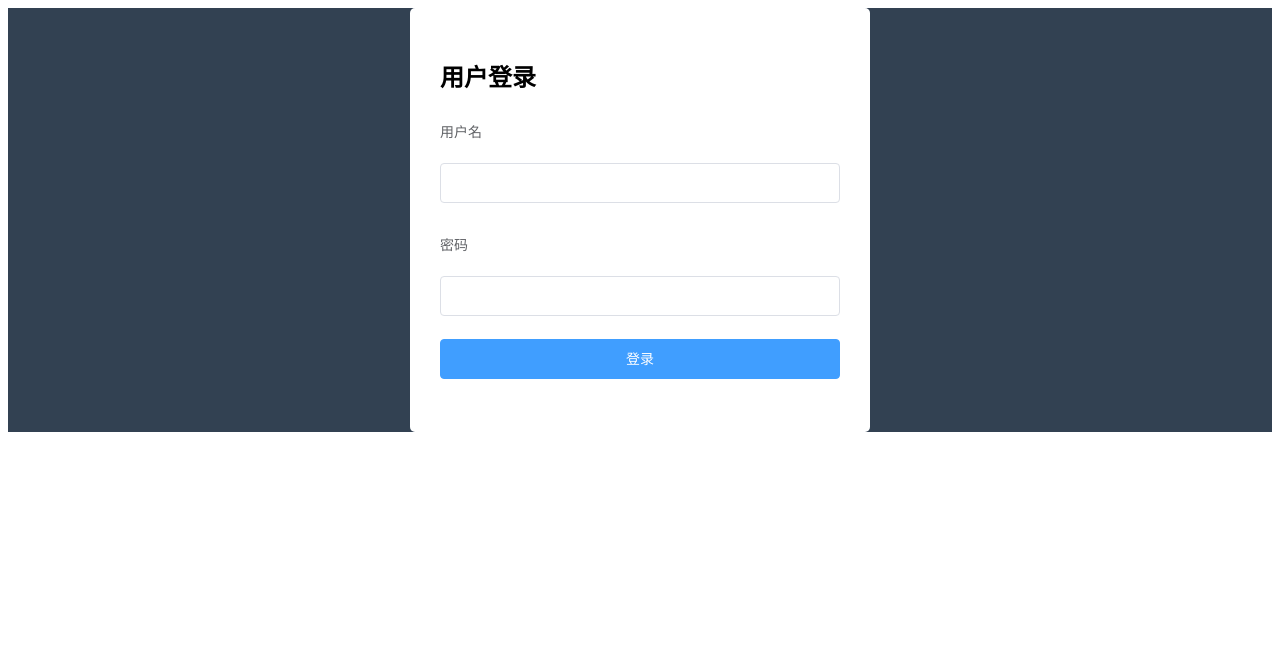
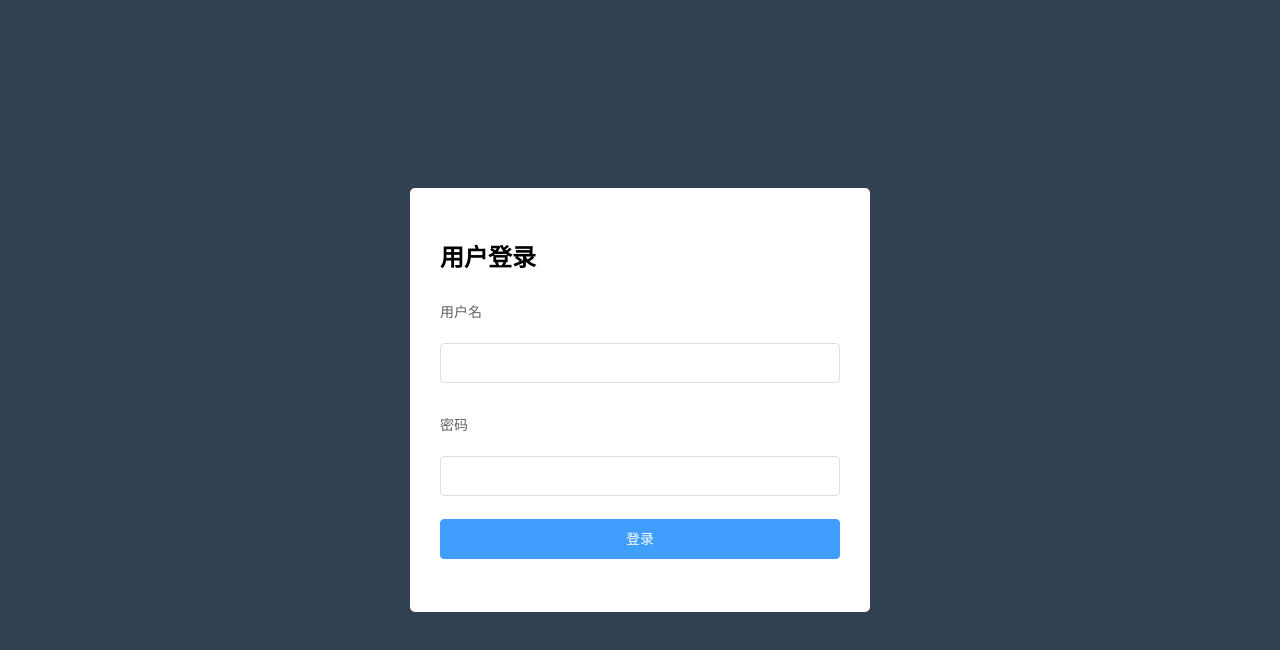
Before and after one commit to reallyalien/store, a Vue app: page /#/login in a window 1280 px wide. Shown: the top 650 px of the page. Built offline with nearby package versions, Linux system fonts and the light colour scheme; the HTML template or start-up script is replaced by a standard one.

Commit message:
登录组件

```diff
--- a/package.json
+++ b/package.json
@@ -12,6 +12,7 @@
     "build": "node build/build.js"
   },
   "dependencies": {
+    "axios": "^0.19.2",
     "element-ui": "^2.13.2",
     "vue": "^2.5.2",
     "vue-router": "^3.0.1"
--- a/src/App.vue
+++ b/src/App.vue
@@ -12,5 +12,7 @@ export default {
 </script>
 
 <style>
-
+  #app{
+    height: 100%;
+  }
 </style>
--- /dev/null
+++ b/src/assets/css/index.css
@@ -0,0 +1,5 @@
+html,body{
+  margin: 0;
+  padding: 0;
+  height: 100%;
+}
--- a/src/main.js
+++ b/src/main.js
@@ -5,6 +5,11 @@ import App from './App';
 import router from './router';//包的概念，默认有一个index.js或者package.json
 import ElementUI from 'element-ui';
 import 'element-ui/lib/theme-chalk/index.css';
+import './assets/css/index.css';
+import axios from 'axios';
+
+Vue.prototype.$http=axios;
+axios.defaults.baseURL='http://localhost:8888/api/private/v1/';
 Vue.config.productionTip = false;//不输出控制台相关信息
 //注册插件
 Vue.use(ElementUI);
--- a/src/views/login.vue
+++ b/src/views/login.vue
@@ -1,17 +1,17 @@
 <template>
   <div class="login-wrap">
     <el-form class="login-form"
-      label-position="top"
-      :model="formData">
+             label-position="top"
+             :model="formData">
       <h2>用户登录</h2>
       <el-form-item label="用户名">
-          <el-input v-model="formData.username"></el-input>
+        <el-input v-model="formData.username"></el-input>
       </el-form-item>
       <el-form-item label="密码">
-          <el-input type="password" v-model="formData.password"></el-input>
+        <el-input type="password" v-model="formData.password"></el-input>
       </el-form-item>
       <el-form-item>
-          <el-button type="primary" class="btn">登录</el-button>
+        <el-button type="primary" class="btn" @click="handleLogin">登录</el-button>
       </el-form-item>
     </el-form>
   </div>
@@ -20,33 +20,77 @@
 <script>
   export default {
     name: 'login',
-    data(){
-      return{
-        formData:{
-          username:'',
-          password:''
+    data () {
+      return {
+        formData: {
+          username: '',
+          password: ''
         }
-      };
+      }
+    },
+    methods: {
+      //处理登录
+      handleLogin () {
+        this.$http.post('login', this.formData)
+          .then((response) => {
+            /*
+             *{
+                "data": {
+                    "id": 500,
+                    "rid": 30,
+                    "username": "admin",
+                    "mobile": "12345678",
+                    "email": "adsfad@qq.com",
+                    "token": "Bearer eyJhbGciOiJIUzI1NiIsInR5cCI6IkpXVCJ9.eyJ1aWQiOjUwMCwicmlkIjozMCwiaWF0IjoxNTg5ODkzNDkyLCJleHAiOjE1ODk5Nzk4OTJ9.I4QzuG-9msk4rFUam14Qy09JyvCHQNIlz6dkXekTveE"
+                },
+                "meta": {
+                    "msg": "登录成功",
+                    "status": 200
+                }
+              }
+             */
+            let status = response.data.meta.status;
+            let msg = response.data.meta.msg;
+            if (status === 200){
+              //登录成功，
+              // 提示
+              this.$message.success(msg);
+              // 获取token存储起来
+              let token=response.data.data.token;
+              window.sessionStorage.setItem("token",token);
+              // 跳转后台首页
+
+            }else{
+              //登录失败
+              this.$message.error(msg);
+            }
+          })
+          .catch((error) => {
+            console.log(error)
+          })
+      }
     }
   }
 </script>
 
+<!--scope为html5提供的属性，只给当前组件使用，就算有同名的样式也无所谓data-v-xxxx-->
 <style scoped>
-  .login-wrap{
+  .login-wrap {
     background-color: #324152;
     height: 100%;
     display: flex;
     justify-content: center;
-    align-content: center;
+    align-items: center;
   }
+
   .login-wrap .login-form {
     background-color: #fff;
     width: 400px;
     padding: 30px;
     border-radius: 5px;
   }
-  .login-wrap .login-form .btn{
+
+  .login-wrap .login-form .btn {
     width: 100%;
   }
-
 </style>
```
Also changed, not shown: 1 other file (tests, documents, lock files or other folders).
